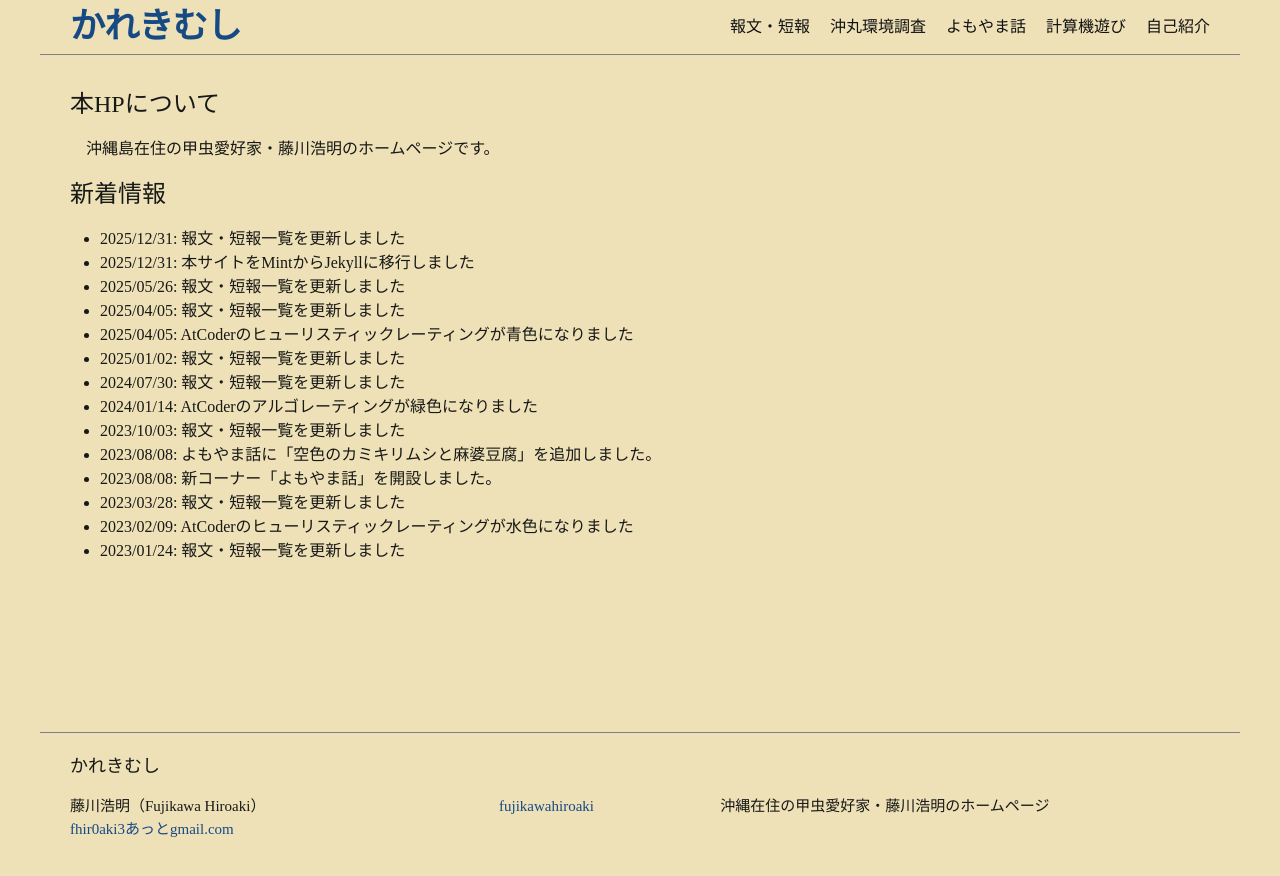
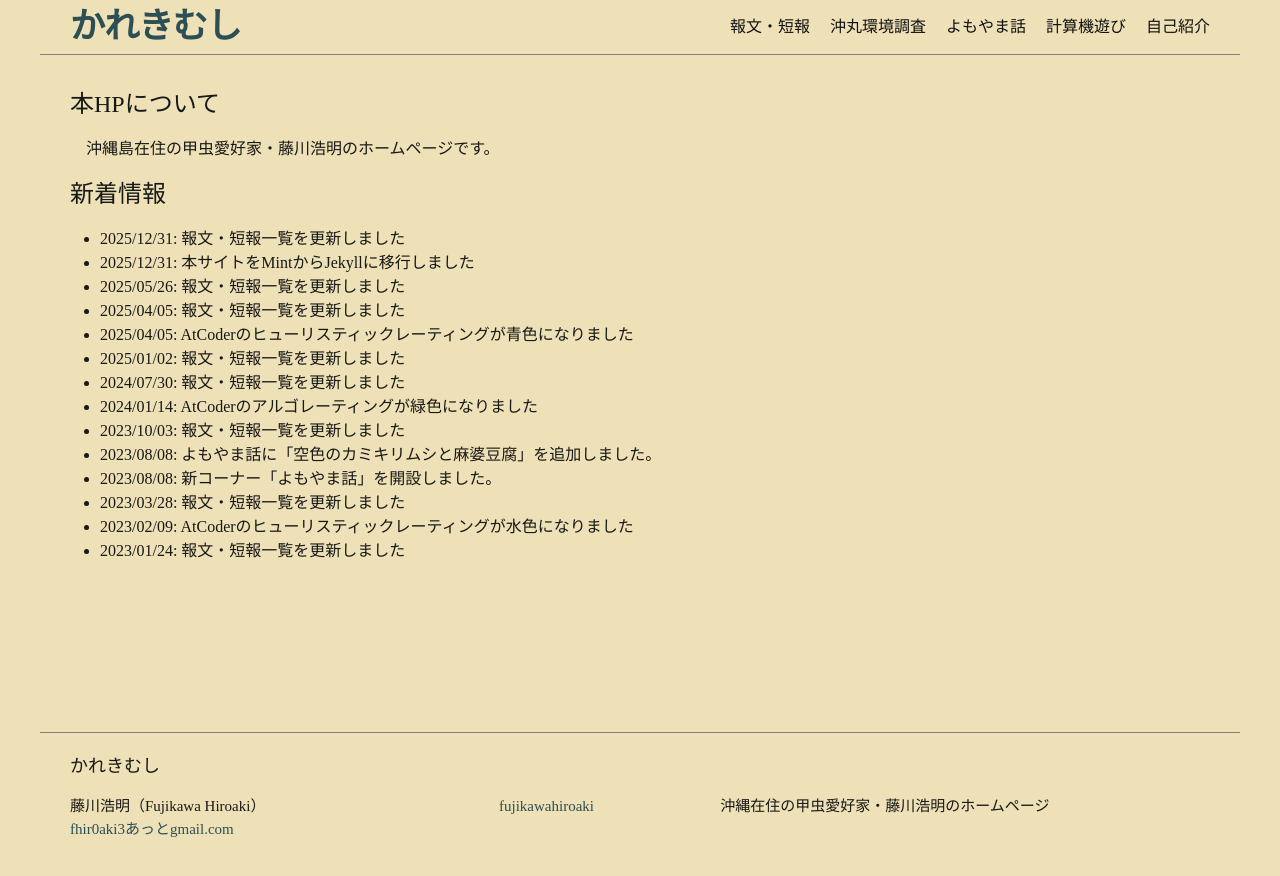
Before and after one commit to fujikawahiroaki/fujikawahiroaki-hp, a Jekyll site: the page built from index.markdown, in a window 1280 px wide. Shown: the top 876 px of the page. Built offline with Jekyll 4.4.1, drawn with Linux system fonts in a browser that asks for light colours.

Commit message:
feat: リンク色を暗く

```diff
--- a/_sass/minima.scss
+++ b/_sass/minima.scss
@@ -12,7 +12,7 @@ $spacing-unit:     30px !default;
 
 $text-color:       #111 !default;
 $background-color: #eee0b7 !default;
-$brand-color:      #2a7ae2 !default;
+$brand-color:      #1f3134 !default;
 
 $grey-color:       #828282 !default;
 $grey-color-light: lighten($grey-color, 40%) !default;
--- a/assets/css/style.css
+++ b/assets/css/style.css
@@ -7,7 +7,7 @@ h1 {
 }
 
 a:link {
-  color: #164a84;
+  color: #2c4f54;
 }
 
 a:visited {
```
